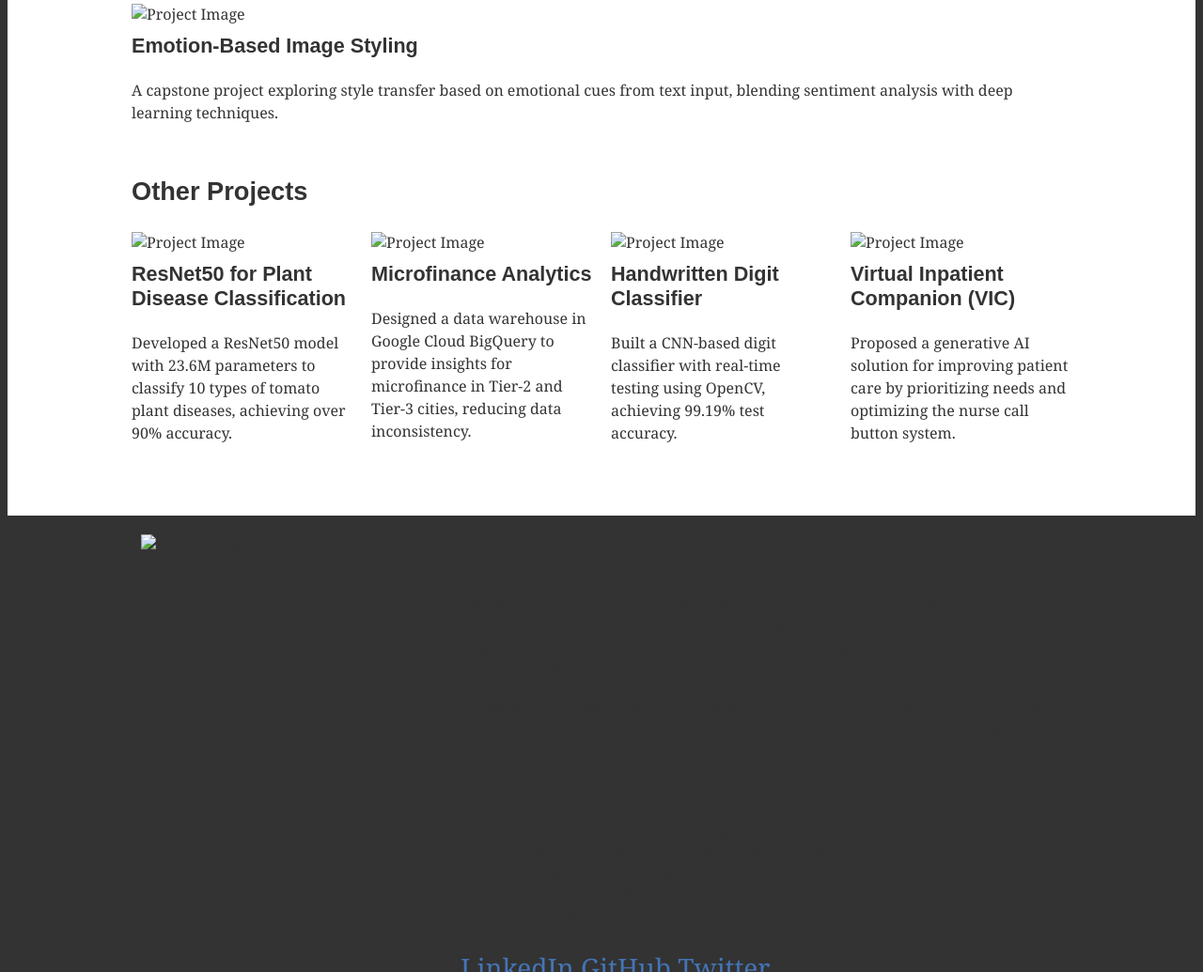
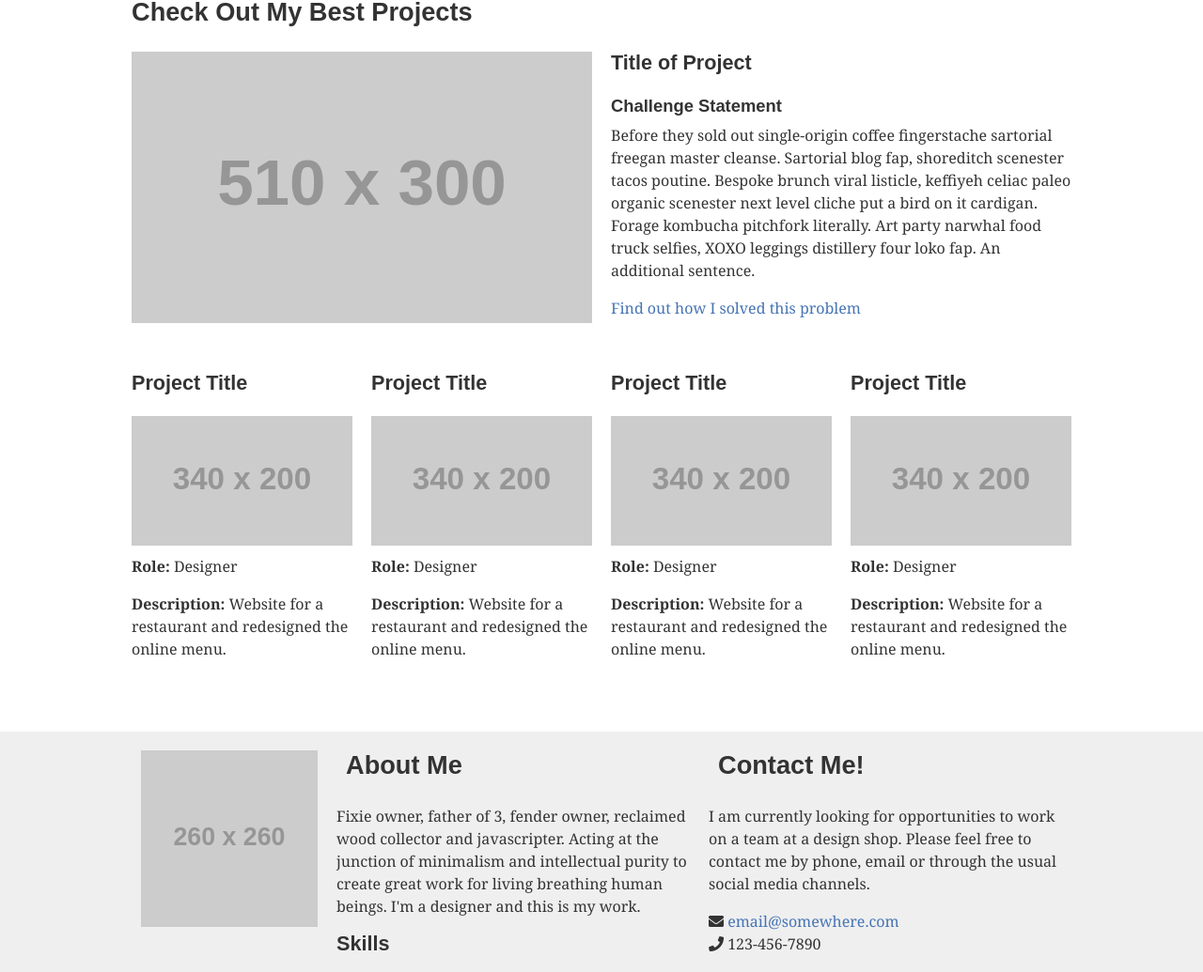
Before and after one commit to guptajatin/Portfolio, a plain HTML site: page index.html in a window 1280 px wide. Shown: the part 284-1319 px from the top of the page at 94% size. Drawn offline with nearby package versions, Linux system fonts and the light colour scheme; placeholder pictures from the web are drawn by us.

Commit message:
Modified PES1UG22CS251

```diff
--- a/index.html
+++ b/index.html
@@ -1,99 +1,197 @@
-<!DOCTYPE html>
-<html lang="en">
+<!doctype html>
+<html>
 <head>
 	<meta charset="UTF-8">
-    <meta name="viewport" content="width=device-width, initial-scale=1.0">
-    <meta name="description" content="Portfolio website showcasing my skills, projects, and experiences in business analysis, machine learning, and data analytics.">
-    <title>Portfolio - [Your Name]</title>
-    <link rel="stylesheet" href="styles.css">
-    <link href="https://fonts.googleapis.com/css2?family=Roboto:wght@400;700&display=swap" rel="stylesheet">
+
+	<!--/ /---- Put your name in the title of the page ----/ /-->
+	<title>Put Your Name Here</title>
+
+	<!--/ /-------- Normalize CSS --------/ /-->
+	<link href="https://cdnjs.cloudflare.com/ajax/libs/normalize/8.0.1/normalize.min.css" rel="stylesheet">
+
+	<!--/ /-------- Google Fonts --------/ /-->
+	<!-- Add a link to google fonts here if you want them -->
+
+	<!--/ /-------- Font Awesome --------/ /-->
+	<link rel="stylesheet" href="https://use.fontawesome.com/releases/v5.8.1/css/all.css" integrity="sha384-50oBUHEmvpQ+1lW4y57PTFmhCaXp0ML5d60M1M7uH2+nqUivzIebhndOJK28anvf" crossorigin="anonymous">
+
+	<!--/ /-------- Your Styles --------/ /-->
+	<link href="styles.css" rel="stylesheet">
+
+	<!--/ /---Put a short description for your site below. 20 words or less---/ /-->
+	<meta description="A short description for your site...">
+
+	<!--/ /-------- Needed For Mobile Devices --------/ /-->
+	<meta name="viewport" content="width=device-width, initial-scale=1">
+
 </head>
+
 <body>
+
+    <!-- ------------------------------------------------------
+    The site is designed to be mobile first. The wrapper elements
+	are in place for when you get to desktop size to contain the
+	content.
+    ------------------------------------------------------- -->
+
 	<header class="primary">
-        <div class="wrapper logo-container">
-            <h1>[Your Name]</h1>
-            <a id="logo" href="#">
-                <img src="profile.jpg" alt="Logo">
-            </a>
-            <nav>
+        <div class="wrapper">
+
+			<div class="logo-container">
+				<h1>Your<br>Name<br>Portfolio</h1>
+
+				<!-- ------------------------------------------------------
+				Note that the image of the logo is linked to the home page.
+				------------------------------------------------------- -->
+				<a href="index.html"><img src="https://dummyimage.com/175/c4c4c4/fff&text=logo" alt="logo image" id="logo"></a>
+			</div>
+
+
+			<!-- ------------------------------------------------------
+            The navigation here is linking to the sections further down
+            the page.
+            ------------------------------------------------------- -->
+			<nav id="mainnav">
             	<ul>
                 	<li><a href="#work">Work</a></li>
                     <li><a href="#about-contact">About</a></li>
-                    <li><a href="#contact">Contact</a></li>
+                    <li><a href="#about-contact">Contact</a></li>
                 </ul>
             </nav>
+
         </div>
+
     </header>
+
+    <!-- ------------------------------------------------------
+    This is the work section, which has two parts: the featured
+	section and the projects section.
+    ------------------------------------------------------- -->
 
     <section id="work">
    		<div class="wrapper">
-            <h2>Featured Projects</h2>
+        	<h2>Check Out My Best Projects</h2>
         	<section class="featured">
                 <article>
-                    <img src="project1.jpg" alt="Project Image">
-                    <h3>Emotion-Based Image Styling</h3>
-                    <p>A capstone project exploring style transfer based on emotional cues from text input, blending sentiment analysis with deep learning techniques.</p>
+                	<!-- ------------------------------------------------------
+                    Link the image below to the detail page for this project.
+                    Use the page.html file to make that page. Also link the
+                    anchor tag in the paragraph below to the same page.
+                    ------------------------------------------------------- -->
+                	<a href="#"><img src="https://dummyimage.com/510x300/c4c4c4/fff&text=Featured+Project" alt="image"></a>
                 </article>
+
+                <article>
+                	<h3>Title of Project</h3>
+                    <h4>Challenge Statement</h4>
+                    <p>Before they sold out single-origin coffee fingerstache sartorial freegan master cleanse. Sartorial blog fap, shoreditch scenester tacos poutine. Bespoke brunch viral listicle, keffiyeh celiac paleo organic scenester next level cliche put a bird on it cardigan. Forage kombucha pitchfork literally. Art party narwhal food truck selfies, XOXO leggings distillery four loko fap. An additional sentence.</p> <p><a href="#">Find out how I solved this problem</a></p>
+                </article>
+            </section> <!-- end row -->
+
+
+            <!-- ------------------------------------------------------
+            The projects section is for additional projects. I put four in
+			here, but it could be more, or less. You just have to pay
+			attention to how they wrap, and how many you want per row.
+
+            Note that each image should be linked to the page with more
+            detailed information about that project. You can use a copy of
+            page.html to create those pages.
+            ------------------------------------------------------- -->
+
+            <section class="projects">
+
+            	<article>
+                	<h3>Project Title</h3>
+                	<a href="#"><img src="https://dummyimage.com/340x200/c4c4c4/fff&text=Another+Project" alt="image"></a>
+                    <p><strong>Role:</strong> Designer</p>
+                    <p><strong>Description:</strong> Website for a restaurant and redesigned the online menu.</p>
+                </article>
+
+                <article>
+                	<h3>Project Title</h3>
+                	<a href="#"><img src="https://dummyimage.com/340x200/c4c4c4/fff&text=Another+Project" alt="image"></a>
+                    <p><strong>Role:</strong> Designer</p>
+                    <p><strong>Description:</strong> Website for a restaurant and redesigned the online menu.</p>
+                </article>
+
+                <article>
+                	<h3>Project Title</h3>
+                	<a href="#"><img src="https://dummyimage.com/340x200/c4c4c4/fff&text=Another+Project" alt="image"></a>
+                    <p><strong>Role:</strong> Designer</p>
+                    <p><strong>Description:</strong> Website for a restaurant and redesigned the online menu.</p>
+                </article>
+
+				<article>
+                	<h3>Project Title</h3>
+                	<a href="#"><img src="https://dummyimage.com/340x200/c4c4c4/fff&text=Another+Project" alt="image"></a>
+                    <p><strong>Role:</strong> Designer</p>
+                    <p><strong>Description:</strong> Website for a restaurant and redesigned the online menu.</p>
+                </article>
+
+            </section><!-- end row -->
+
+        </div> <!-- end work wrapper -->
     </section>
 
-            <h2>Other Projects</h2>
-            <section class="projects">
+
+    <!-- ------------------------------------------------------
+    This is the about and contact section. The links in the main
+    navigation link to this section.
+    ------------------------------------------------------- -->
+
+    <section id="about-contact" class="secondary">
+   		<div class="wrapper">
+
+			<div class="profile-photo">
+            	<img src="http://placehold.it/260?text=Your+Photo" alt="image">
+            </div>
+
             <article>
-                    <img src="project2.jpg" alt="Project Image">
-                    <h3>ResNet50 for Plant Disease Classification</h3>
-                    <p>Developed a ResNet50 model with 23.6M parameters to classify 10 types of tomato plant diseases, achieving over 90% accuracy.</p>
+				<h2>About Me</h2>
+				<p>Fixie owner, father of 3, fender owner, reclaimed wood collector and javascripter. Acting at the junction of minimalism and intellectual purity to create great work for living breathing human beings. I'm a designer and this is my work.</p>
+				<h3>Skills</h3>
+				<p>I am particularly good at BLAH BLAH and really enjoy BLAH. I am currently learning BLAH and I'm very exited about BLAH BLAH.</p>
 			</article>
+
 			<article>
-                    <img src="project3.jpg" alt="Project Image">
-                    <h3>Microfinance Analytics</h3>
-                    <p>Designed a data warehouse in Google Cloud BigQuery to provide insights for microfinance in Tier-2 and Tier-3 cities, reducing data inconsistency.</p>
+				<h2>Contact Me!</h2>
+				<p>I am currently looking for opportunities to work on a team at a design shop. Please feel free to contact me by phone, email or through the usual social media channels.</p>
+
+				<!-- ------------------------------------------------------
+				Be sure to encode your email address at this site, so you
+				don't get spam. http://wbwip.com/wbw/emailencoder.html
+				------------------------------------------------------- -->
+
+				<p><i class="fa fa-envelope" aria-hidden="true"></i> <a href="mailto:&#101;&#109;&#097;&#105;&#108;&#064;&#115;&#111;&#109;&#101;&#119;&#104;&#101;&#114;&#101;&#046;&#099;&#111;&#109;">&#101;&#109;&#097;&#105;&#108;&#064;&#115;&#111;&#109;&#101;&#119;&#104;&#101;&#114;&#101;&#046;&#099;&#111;&#109;</a><br>
+				<i class="fa fa-phone" aria-hidden="true"></i> 123-456-7890</p>
+
+				<!-- ------------------------------------------------------
+				You can see here that I have included font-awesome. It is used
+				to create the icons above and below. You can go to the font-awesome
+				website to see the available icons and swap some out.
+				------------------------------------------------------- -->
+
+				<p class="social">
+					<a href="#"><i class="fab fa-facebook"></i></a>
+					<a href="#"><i class="fab fa-linkedin"></i></a>
+					<a href="#"><i class="fab fa-twitter-square"></i></a>
+				</p>
 			</article>
-                <article>
-                    <img src="project4.jpg" alt="Project Image">
-                    <h3>Handwritten Digit Classifier</h3>
-                    <p>Built a CNN-based digit classifier with real-time testing using OpenCV, achieving 99.19% test accuracy.</p>
-                </article>
-                <article>
-                    <img src="project5.jpg" alt="Project Image">
-                    <h3>Virtual Inpatient Companion (VIC)</h3>
-                    <p>Proposed a generative AI solution for improving patient care by prioritizing needs and optimizing the nurse call button system.</p>
-                </article>
-            </section>
+
         </div>
     </section>
 
-    <section id="about-contact">
-        <div class="wrapper">
-            <div class="profile-photo">
-                <img src="profile.jpg" alt="Your Profile Photo">
-            </div>
-            <article>
-                <h2>About Me</h2>
-                <p>I am a third-year Computer Science student at PES University, passionate about machine learning, data analytics, and solving business problems. With experience in projects like ResNet architecture, data warehousing, and emotion-based AI solutions, I aim to drive impactful innovations.</p>
-                <p>Currently interning at [Your Internship Organization], I am also actively building expertise in data visualization and advanced analytics to support businesses with actionable insights.</p>
 
-                <h3>Skills</h3>
-                <ul>
-                    <li>Machine Learning (CNNs, ResNet, Style Transfer)</li>
-                    <li>Data Analytics and Visualization (Power BI, SQL, BigQuery)</li>
-                    <li>Programming (Python, R, React.js)</li>
-                    <li>Business Analysis and Problem-Solving</li>
-                </ul>
-
-                <h3>Social Links</h3>
-                <div class="social">
-                    <a href="https://www.linkedin.com/in/your-profile" target="_blank">LinkedIn</a>
-                    <a href="https://github.com/your-profile" target="_blank">GitHub</a>
-                    <a href="https://twitter.com/your-profile" target="_blank">Twitter</a>
-                </div>
-            </article>
-        </div>
-    </section>
-
+    <!-- ------------------------------------------------------
+    The footer section is not doing much on this page. Add more
+    content if necessary.
+    ------------------------------------------------------- -->
     <footer class="primary">
     	<div class="wrapper">
-            <p>&copy; 2025 [Your Name]. All Rights Reserved.</p>
+        	<p class="centered">&copy; 2019 all rights reserved</p>
         </div>
     </footer>
+
 </body>
 </html>
```
Lines whose indentation alone changed are shown as unchanged.
